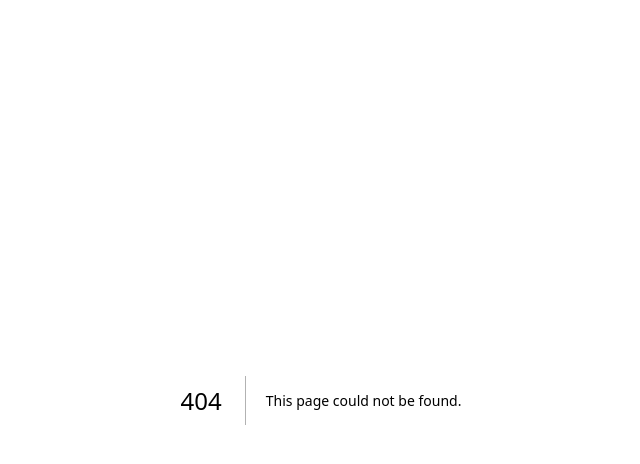
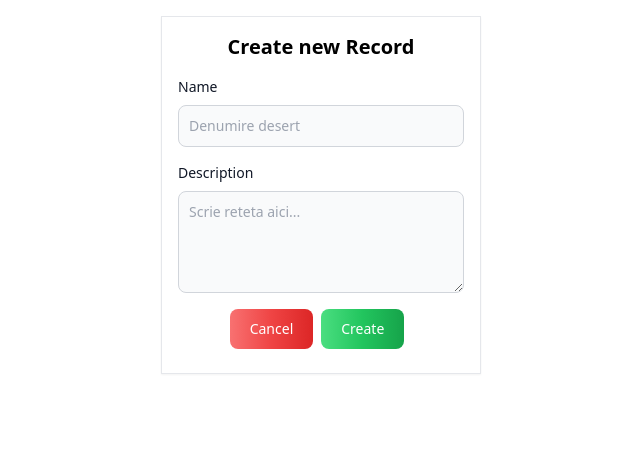
Before and after one commit to AnaMaria1243/Project-CloudComputing, a Next.js app: page /create in a window 1280 px wide. Before the commit this address had no page. Shown: the top 464 px of the page, without its empty margins (319-959 px from the left). Built offline with nearby package versions, Linux system fonts and the light colour scheme.

Commit message:
5 commit

```diff
--- a/components/MainPage.jsx
+++ b/components/MainPage.jsx
@@ -2,7 +2,7 @@
 import React, { useEffect, useState } from "react";
 import Spinner from "./Spinner";
 import { useRouter } from "next/router";
-import { confirmAlert } from 'react-confirm-alert';
+
 
 
 
@@ -32,8 +32,11 @@
       const newData = data.filter((el) => el._id !== id);
 
       setData(newData);
+      fetchRecords();
 
     }
+    fetchRecords();
+
   } catch (error) {
     console.log(error);
   }
@@ -53,7 +56,7 @@
 
 
   return (
-    <div class="grid place-items-center">
+    <div className="grid place-items-center">
           <h1 style={{ fontSize: '48px' }}>Rețete pentru deserturi</h1>
     <div className="p-10 flex flex-wrap gap-4 justify-content-center">
       {data?.map((record) => (
@@ -72,13 +75,13 @@
             <button
             type="button"
             onClick={() => handleEditRecord(record._id)}
-            class="text-white bg-gradient-to-r from-purple-500 to-pink-500 hover:bg-gradient-to-l focus:ring-4 focus:outline-none focus:ring-purple-200 dark:focus:ring-purple-800 font-medium rounded-lg text-sm px-5 py-2.5 text-center me-2 mb-2">
+            className="text-white bg-gradient-to-r from-purple-500 to-pink-500 hover:bg-gradient-to-l focus:ring-4 focus:outline-none focus:ring-purple-200 dark:focus:ring-purple-800 font-medium rounded-lg text-sm px-5 py-2.5 text-center me-2 mb-2">
             UPDATE
           </button>
           <button
             type="button"
             onClick={() => handleDeleteRecord(record._id)}
-            class="mb-5 text-gray-900 bg-gradient-to-r from-red-200 via-red-300 to-yellow-200 hover:bg-gradient-to-bl focus:ring-4 focus:outline-none focus:ring-red-100 dark:focus:ring-red-400 font-medium rounded-lg text-sm px-5 py-2.5 text-center me-2 mb-2">
+            className="mb-5 text-gray-900 bg-gradient-to-r from-red-200 via-red-300 to-yellow-200 hover:bg-gradient-to-bl focus:ring-4 focus:outline-none focus:ring-red-100 dark:focus:ring-red-400 font-medium rounded-lg text-sm px-5 py-2.5 text-center me-2 mb-2">
             DELETE
           </button>
         </div>
--- /dev/null
+++ b/components/RecordForm.jsx
@@ -0,0 +1,75 @@
+import { useRouter } from "next/router";
+import React, { useState } from "react";
+
+const RecordForm = (props) => {
+  const router = useRouter();
+  const { entry, onSubmit } = props;
+  const [data, setData] = useState(entry);
+
+  const handleChange = (type, value) => {
+    setData({ ...data, [type]: value });
+  };
+
+  const handleCancel = () => {
+    router.push("/");
+  }
+
+  return (
+    <div className="p-4">
+      <div className="flex flex-col mx-auto max-w-80 border p-4 shadow-sm gap-4 w-full">
+        <div className="text-center font-bold text-xl">{entry._id ? 'Update' : 'Create new'} Record</div>
+        <div>
+          <label
+            htmlFor="name"
+            className="block mb-2 text-sm font-medium text-gray-900 dark:text-white"
+          >
+            Name
+          </label>
+          <input
+            type="name"
+            id="name"
+            value={data.name}
+            onChange={(e) => handleChange("name", e.target.value)}
+            className="bg-gray-50 border border-gray-300 text-gray-900 text-sm rounded-lg focus:ring-blue-500 focus:border-blue-500 block w-full p-2.5 dark:bg-gray-700 dark:border-gray-600 dark:placeholder-gray-400 dark:text-white dark:focus:ring-blue-500 dark:focus:border-blue-500"
+            placeholder="Denumire desert"
+            required
+          />
+        </div>
+        <div>
+          <label
+            htmlFor="description"
+            className="block mb-2 text-sm font-medium text-gray-900 dark:text-white"
+          >
+            Description
+          </label>
+          <textarea
+            id="description"
+            rows="4"
+            value={data.description}
+            onChange={(e) => handleChange("description", e.target.value)}
+            className="block p-2.5 w-full text-sm text-gray-900 bg-gray-50 rounded-lg border border-gray-300 focus:ring-blue-500 focus:border-blue-500 dark:bg-gray-700 dark:border-gray-600 dark:placeholder-gray-400 dark:text-white dark:focus:ring-blue-500 dark:focus:border-blue-500"
+            placeholder="Scrie reteta aici..."
+          ></textarea>
+        </div>
+        <div className="flex justify-center">
+          <button
+            type="button"
+            onClick={handleCancel}
+            className="text-white bg-gradient-to-r from-red-400 via-red-500 to-red-600 hover:bg-gradient-to-br focus:ring-4 focus:outline-none focus:ring-red-300 dark:focus:ring-red-800 font-medium rounded-lg text-sm px-5 py-2.5 text-center me-2 mb-2"
+          >
+            Cancel
+          </button>
+          <button
+            type="button"
+            onClick={() => onSubmit(data)}
+            className="text-white bg-gradient-to-r from-green-400 via-green-500 to-green-600 hover:bg-gradient-to-br focus:ring-4 focus:outline-none focus:ring-green-300 dark:focus:ring-green-800 font-medium rounded-lg text-sm px-5 py-2.5 text-center me-2 mb-2"
+          >
+            {entry?._id ? "Update" : "Create"}
+          </button>
+        </div>
+      </div>
+    </div>
+  );
+};
+
+export default RecordForm;
--- /dev/null
+++ b/pages/create.jsx
@@ -0,0 +1,26 @@
+import RecordForm from "@/components/RecordForm";
+import { defaultRecordValues } from "@/utils/constants";
+import { createRecord } from "@/utils/recordsFunctions";
+import { useRouter } from "next/router";
+import React from "react";
+
+const Create = () => {
+  const router = useRouter();
+  const entry = defaultRecordValues;
+
+  const onSubmit = async (data) => {
+    try {
+      const response = await createRecord(data);
+
+      if (response) {
+        router.push("/");
+      }
+    } catch (error) {
+      console.log(error);
+    }
+  };
+
+  return <RecordForm entry={entry} onSubmit={onSubmit} />;
+};
+
+export default Create;
--- /dev/null
+++ b/utils/constants.js
@@ -0,0 +1,7 @@
+export const defaultRecordValues = {
+    numeDesert: '',
+    imagineURL: '',
+    reteta: ''
+}
+
+export const MAX_MEMORY = 3;
```
Lines whose indentation alone changed are shown as unchanged.
